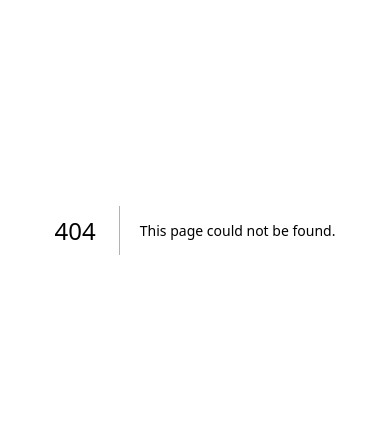
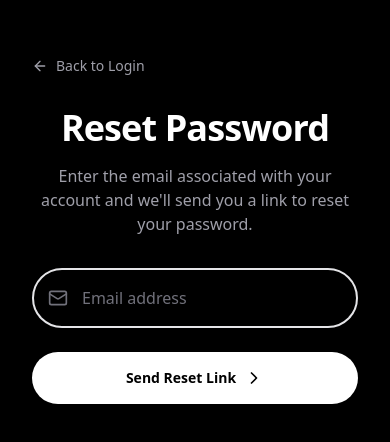
Before and after one commit to FashionFriday-tech/platform, a Next.js app: page /forgot-password in a window 390 px wide. Before the commit this address had no page. Shown: the part 192-634 px from the top of the page. Built offline with nearby package versions, Linux system fonts and the light colour scheme.

Commit message:
feat(auth): implement forgot-password page with success state UI
- Added email submission form with validation.
- Implemented toggleable success state for email confirmation.
- Added responsive layout and "Back to Login" navigation.

```diff
--- /dev/null
+++ b/src/app/(auth)/forgot-password/page.tsx
@@ -0,0 +1,93 @@
+"use client";
+
+import React, { useState } from "react";
+import Link from "next/link";
+import { Mail, ChevronRight, ArrowLeft, CheckCircle2 } from "lucide-react";
+
+export default function ForgotPasswordPage() {
+  const [emailSent, setEmailSent] = useState(false);
+  const [loading, setLoading] = useState(false);
+
+  const handleSubmit = async (e: React.FormEvent) => {
+    e.preventDefault();
+    setLoading(true);
+
+    // Simulate API call
+    setTimeout(() => {
+      setLoading(false);
+      setEmailSent(true);
+    }, 1500);
+  };
+
+  return (
+    <div className="w-full max-w-md animate-in fade-in slide-in-from-bottom-4 duration-500">
+      {/* Back to Login Link */}
+      <Link
+        href="/login"
+        className="group mb-8 flex items-center text-sm font-medium text-zinc-400 hover:text-white transition-colors"
+      >
+        <ArrowLeft className="mr-2 h-4 w-4 transition-transform group-hover:-translate-x-1" />
+        Back to Login
+      </Link>
+
+      {!emailSent ? (
+        <div className="space-y-8">
+          <div className="text-center lg:text-left">
+            <h1 className="text-4xl font-extrabold tracking-tight text-white mb-4">
+              Reset Password
+            </h1>
+            <p className="text-zinc-400">
+              Enter the email associated with your account and we&apos;ll send you a link to reset your password.
+            </p>
+          </div>
+
+          <form onSubmit={handleSubmit} className="space-y-6">
+            <div className="relative">
+              <div className="absolute inset-y-0 left-4 flex items-center pointer-events-none">
+                <Mail className="h-5 w-5 text-zinc-500" />
+              </div>
+              <input
+                type="email"
+                required
+                placeholder="Email address"
+                className="block w-full rounded-full border-2 border-zinc-200 bg-transparent px-12 py-4 text-white placeholder:text-zinc-500 focus:border-white focus:ring-0 transition-all"
+              />
+            </div>
+
+            <button
+              type="submit"
+              disabled={loading}
+              className="group relative flex w-full justify-center items-center bg-white rounded-full px-6 py-4 text-sm font-bold text-black transition-all hover:bg-white/90 disabled:opacity-50"
+            >
+              {loading ? "Sending link..." : "Send Reset Link"}
+              {!loading && (
+                <ChevronRight className="ml-2 h-5 w-5 transition-transform group-hover:translate-x-1" />
+              )}
+            </button>
+          </form>
+        </div>
+      ) : (
+        /* SUCCESS STATE */
+        <div className="text-center lg:text-left space-y-6 animate-in zoom-in-95 duration-300">
+          <div className="flex justify-center lg:justify-start">
+            <div className="bg-white/10 p-4 rounded-full">
+              <CheckCircle2 className="h-12 w-12 text-white" />
+            </div>
+          </div>
+          <div className="space-y-2">
+            <h1 className="text-3xl font-bold text-white">Check your email</h1>
+            <p className="text-zinc-400">
+              We have sent a password reset link to your email. Please check your inbox (and spam folder).
+            </p>
+          </div>
+          <button
+            onClick={() => setEmailSent(false)}
+            className="text-sm font-bold text-white underline underline-offset-4"
+          >
+            Didn&apos;t get the email? Try again
+          </button>
+        </div>
+      )}
+    </div>
+  );
+}
```
